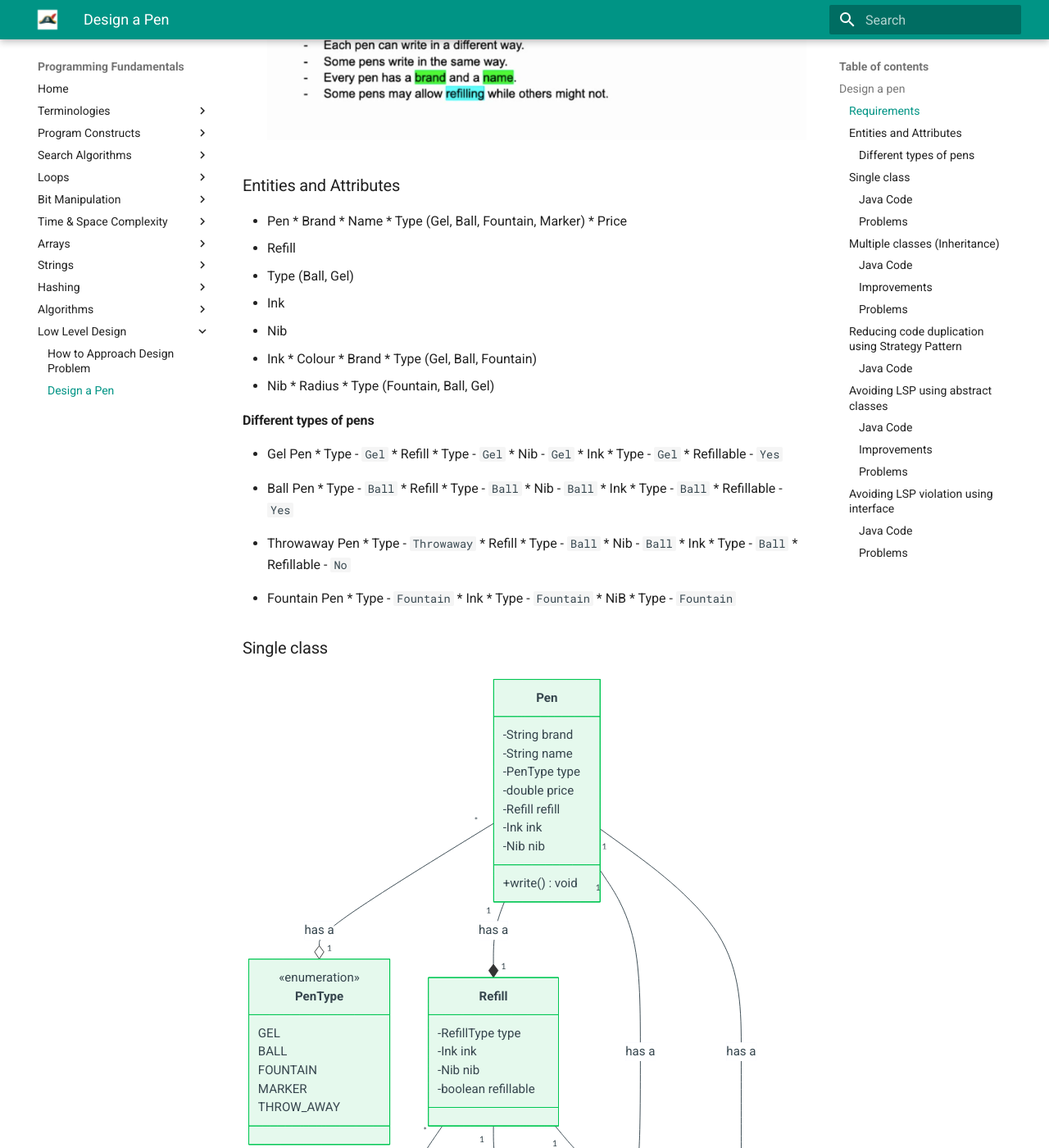
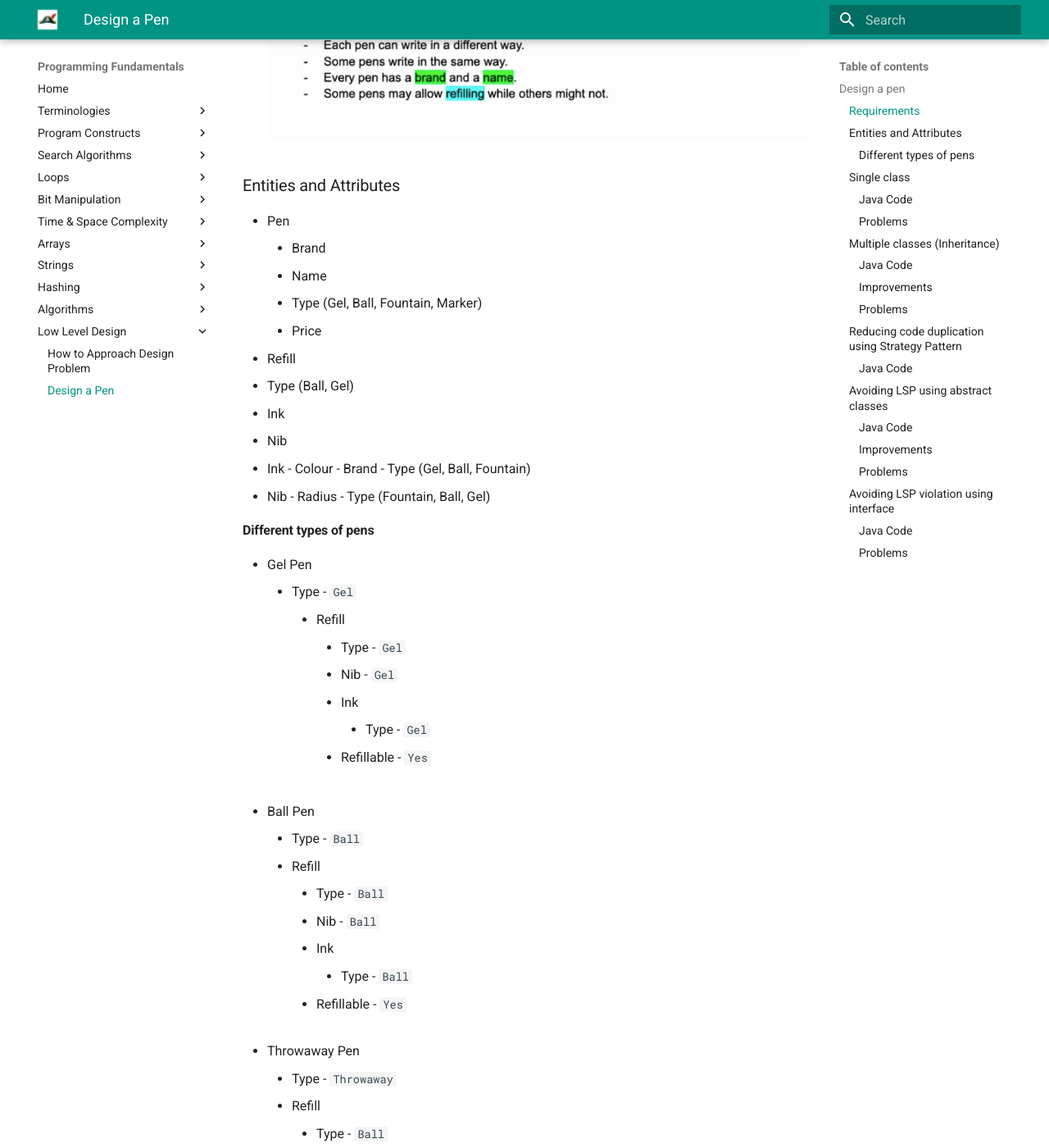
Before and after one commit to santosh-1987/programming-fundamentals, an MkDocs documentation site: the page built from docs/lld/design-a-pen.md, in a window 1280 px wide and 1400 px high, scrolled down 920 px. Shown: the whole window at 82% size. Built offline with MkDocs 1.6.1 and Material for MkDocs 9.7.7, drawn with Linux system fonts in a browser that asks for light colours; the version menu is left out; some of the changed text lies outside the part shown.

````diff
--- a/docs/lld/design-a-pen.md
+++ b/docs/lld/design-a-pen.md
@@ -2,18 +2,18 @@
 
 ## Requirements
 
-* A pen is anything that can write.
-* Pen can be Gel, Ball, Fountain, Marker.
-* Ball Pen and Gel Pen have a Ball Pen Refill and a Gel Pen Refill respectively to write.
-* A refil has a tip and an ink.
-* Ink can be of different colour
-* A fountain pen has an Ink.
-* Refil has a radius.
-* For fountain pen, its tip has a radius.
-* Each pen can write in a different way.
-* Some pens write in the same way.
-* Every pen has a brand and a name.
-* Some pens may allow refilling while others might not.
+- A pen is anything that can write.
+- Pen can be Gel, Ball, Fountain, Marker.
+- Ball Pen and Gel Pen have a Ball Pen Refill and a Gel Pen Refill respectively to write.
+- A refil has a tip and an ink.
+- Ink can be of different colour
+- A fountain pen has an Ink.
+- Refil has a radius.
+- For fountain pen, its tip has a radius.
+- Each pen can write in a different way.
+- Some pens write in the same way.
+- Every pen has a brand and a name.
+- Some pens may allow refilling while others might not.
 
 
 1. Yellow - Noun(Entity)
@@ -23,57 +23,57 @@
 
 ## Entities and Attributes
 
-* Pen
-    * Brand
-    * Name
-    * Type (Gel, Ball, Fountain, Marker)
-    * Price
-*  Refill
-* Type (Ball, Gel)
-* Ink
-* Nib
-* Ink
-    * Colour
-    * Brand
-    * Type (Gel, Ball, Fountain)
-* Nib
-    * Radius
-    * Type (Fountain, Ball, Gel)
+- Pen
+  - Brand
+  - Name
+  - Type (Gel, Ball, Fountain, Marker)
+  - Price
+- Refill
+- Type (Ball, Gel)
+- Ink
+- Nib
+- Ink
+    - Colour
+    - Brand
+    - Type (Gel, Ball, Fountain)
+- Nib
+    - Radius
+    - Type (Fountain, Ball, Gel)
 
 ### Different types of pens
-* Gel Pen
-    * Type - `Gel`
-    * Refill
-        * Type - `Gel`
-        * Nib - `Gel`
-        * Ink
-            * Type - `Gel`
-        * Refillable - `Yes`
+- Gel Pen
+  - Type - `Gel`
+    - Refill
+      - Type - `Gel`
+      - Nib - `Gel`
+      - Ink
+        - Type - `Gel`
+      - Refillable - `Yes`
 
-* Ball Pen
-    * Type - `Ball`
-    * Refill
-        * Type - `Ball`
-        * Nib - `Ball`
-        * Ink
-            * Type - `Ball`
-        * Refillable - `Yes`
+- Ball Pen
+  - Type - `Ball`
+  - Refill
+    - Type - `Ball`
+    - Nib - `Ball`
+    - Ink
+      - Type - `Ball`
+    - Refillable - `Yes`
 
-* Throwaway Pen
-    * Type - `Throwaway`
-    * Refill
-        * Type - `Ball`
-        * Nib - `Ball`
-        * Ink
-            * Type - `Ball`
-        * Refillable - `No`
+- Throwaway Pen
+  - Type - `Throwaway`
+  - Refill
+    - Type - `Ball`
+    - Nib - `Ball`
+    - Ink
+      - Type - `Ball`
+    - Refillable - `No`
 
-* Fountain Pen
-    * Type - `Fountain`
-    * Ink
-        * Type - `Fountain`
-    * NiB
-        * Type - `Fountain`
+- Fountain Pen
+  - Type - `Fountain`
+  - Ink
+    - Type - `Fountain`
+  - NiB
+    - Type - `Fountain`
 
 
 ## Single class
@@ -200,10 +200,10 @@ public class Pen {
 ```
 
 ### Problems
-* `Single Responsibility Principle` is violated. There are multiple reasons to change the class such as modifying a single type of pen.
-* `Open Closed Principle` is violated. Adding a new type of pen requires changing the class.
-* `Null checks` are required for handling refill and ink for fountain pens.
-* `Object creation` is complex
+- `Single Responsibility Principle` is violated. There are multiple reasons to change the class such as modifying a single type of pen.
+- `Open Closed Principle` is violated. Adding a new type of pen requires changing the class.
+- `Null checks` are required for handling refill and ink for fountain pens.
+- `Object creation` is complex
 
 ## Multiple classes (Inheritance)
 
@@ -315,15 +315,15 @@ classDiagram
 [Java Code](../src/main/java/com/scaler/lld/pen/multipleclasses/)
 
 ### Improvements
-* `Single Responsibility Principle` is followed. Each class has a single responsibility.
-* `Open Closed Principle` is followed. Adding a new type of pen does not require changing the class.
-* `Null checks` are not required for handling refill and ink for fountain pens.
+- `Single Responsibility Principle` is followed. Each class has a single responsibility.
+- `Open Closed Principle` is followed. Adding a new type of pen does not require changing the class.
+- `Null checks` are not required for handling refill and ink for fountain pens.
 
 ### Problems
-* `Object creation` is still complex
-* `Liskov Substitution Principle` is violated since `FountainPen` does not have a refill, and it throws an exception when `changeRefill` is called.
-* `Code duplication`
-* `Subclasses` are used to create objects.
+- `Object creation` is still complex
+- `Liskov Substitution Principle` is violated since `FountainPen` does not have a refill, and it throws an exception when `changeRefill` is called.
+- `Code duplication`
+- `Subclasses` are used to create objects.
 
 ---
 
@@ -424,11 +424,11 @@ NonRefillablePen <|-- FountainPen
 [Pen class with abstract classes](../src/main/java/com/scaler/lld/pen/abstractclasses/)
 
 ### Improvements
-* `Liskov Substitution Principle` is followed since `FountainPen` does not have a refill, and it throws an exception when `changeRefill` is called.
-* No field duplication in child classes.
+- `Liskov Substitution Principle` is followed since `FountainPen` does not have a refill, and it throws an exception when `changeRefill` is called.
+- No field duplication in child classes.
 
 ### Problems
-* Behaviour is tied to the class hierarchy. Adding a new type of pen requires changing the class hierarchy.
+- Behaviour is tied to the class hierarchy. Adding a new type of pen requires changing the class hierarchy.
 
 ## Avoiding LSP violation using interface
 
@@ -485,4 +485,4 @@ classDiagram
 [Pen class with interface](../src/main/java/com/scaler/lld/pen/withinterface/)
 
 ### Problems
-* Field duplication in child classes.
+- Field duplication in child classes.
--- a/requirements.txt
+++ /dev/null
@@ -1 +0,0 @@
-mdx_truly_sane_lists
--- /dev/null
+++ b/user-requirements.txt
@@ -0,0 +1,3 @@
+mkdocs-macros-plugin==0.7.0
+mkdocs-glightbox>=0.3.1
+mdx_truly_sane_lists>=1.3
````
Also changed, not shown: docs/lld/how_to_approach_design_problems.md (+4 -4 lines).
